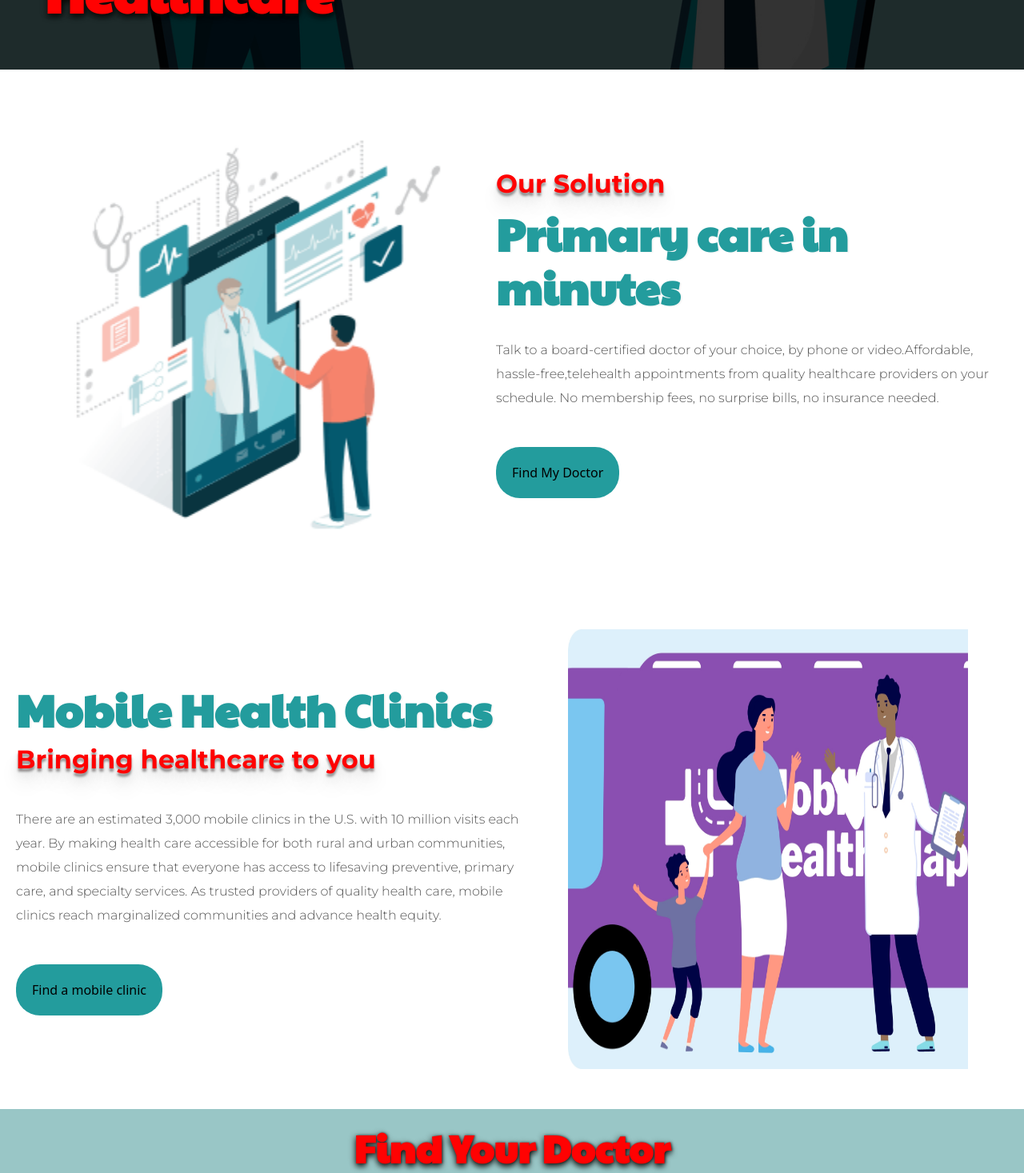
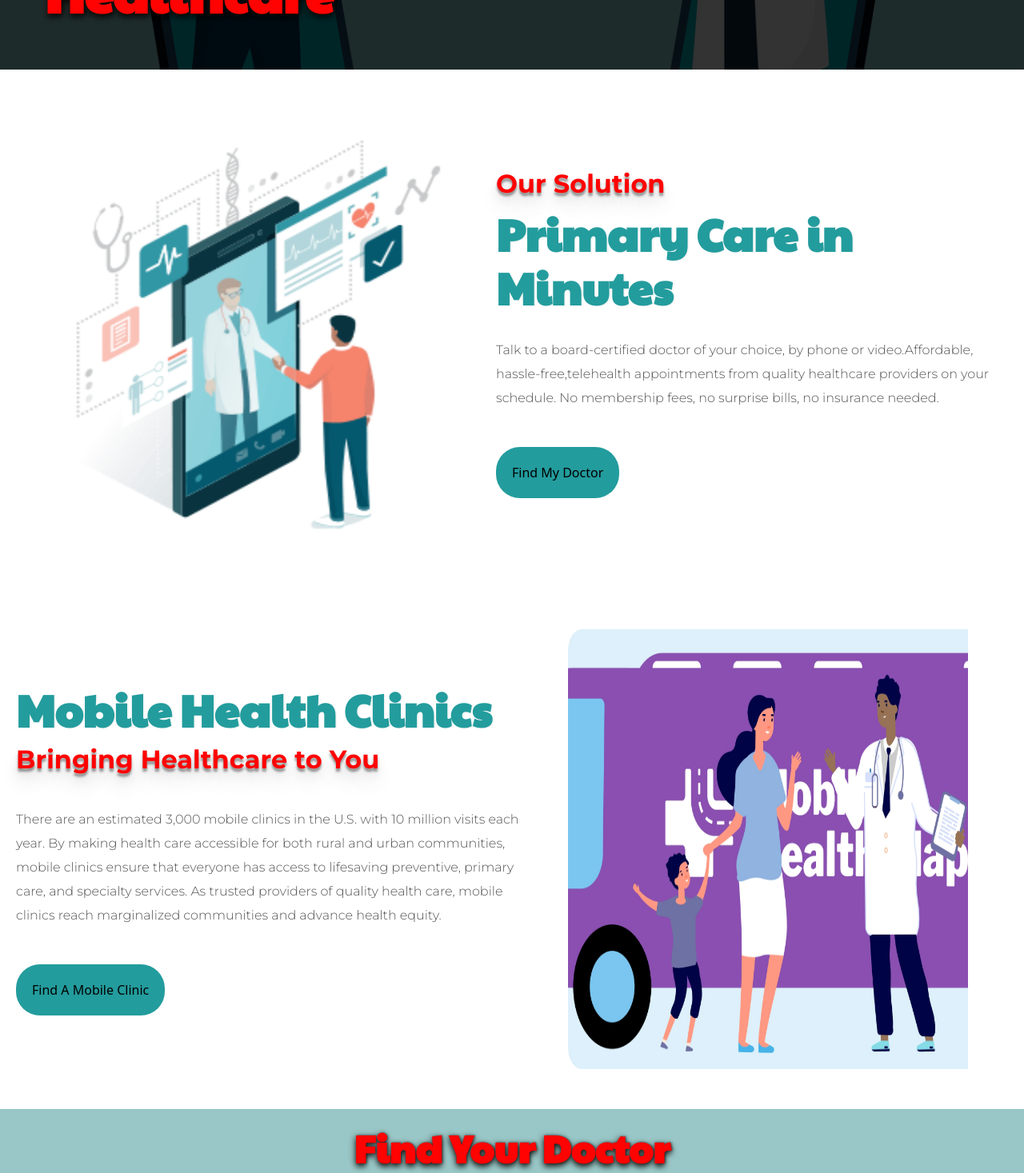
Before and after one commit to ssjulianr/capstone-final, a React (Create React App) app: page /health in a window 1280 px wide. Shown: the part 529-1996 px from the top of the page at 80% size. Built offline with nearby package versions, Linux system fonts and the light colour scheme.

Commit message:
final changes pt 2

```diff
--- a/src/screens/Healthcare.jsx
+++ b/src/screens/Healthcare.jsx
@@ -68,7 +68,7 @@ function HealthCare() {
         />
         <div class="health-about-content">
           <h5 className="health-secondary-heading"> Our Solution </h5>
-          <h2 className="health-heading"> Primary care in minutes</h2>
+          <h2 className="health-heading"> Primary Care in Minutes</h2>
           <p class="paragraph">
             Talk to a board-certified doctor of your choice, by phone or
             video.Affordable, hassle-free,telehealth appointments from quality
@@ -84,7 +84,7 @@ function HealthCare() {
           <h2 className="health-heading"> Mobile Health Clinics</h2>
           <h5 className="health-secondary-heading">
             {" "}
-            Bringing healthcare to you{" "}
+            Bringing Healthcare to You{" "}
           </h5>
           <p class="paragraph">
             There are an estimated 3,000 mobile clinics in the U.S. with 10
@@ -95,7 +95,7 @@ function HealthCare() {
             clinics reach marginalized communities and advance health equity.
           </p>
           <Link to="/mobile">
-            <button className="doctor-btn">Find a mobile clinic </button>
+            <button className="doctor-btn">Find A Mobile Clinic </button>
           </Link>
         </div>
         <img
--- a/src/styles/Finance.css
+++ b/src/styles/Finance.css
@@ -64,10 +64,14 @@
     background-color: rgba(35, 156, 157, 0.75);
     border-radius: 5%;
   }
-
+.fin p{
+  color: whitesmoke;
+  font-weight: 400;
+}
   .del{
     display: flex;
     flex-direction: row;
+    padding: 5%;
   }
 
   .pants{
```
